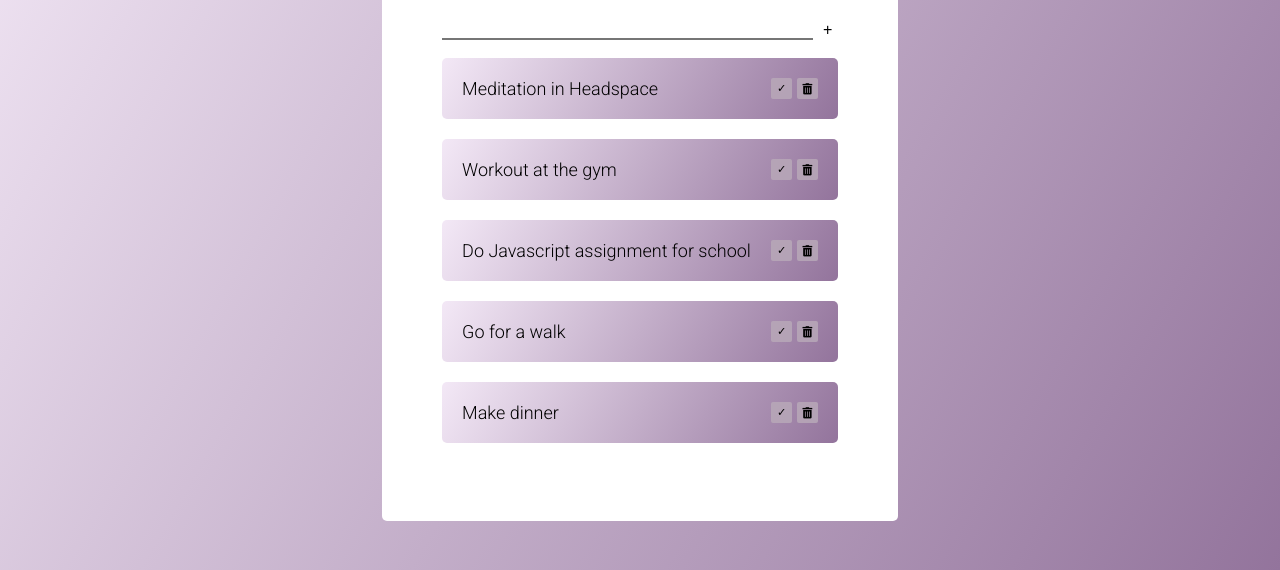
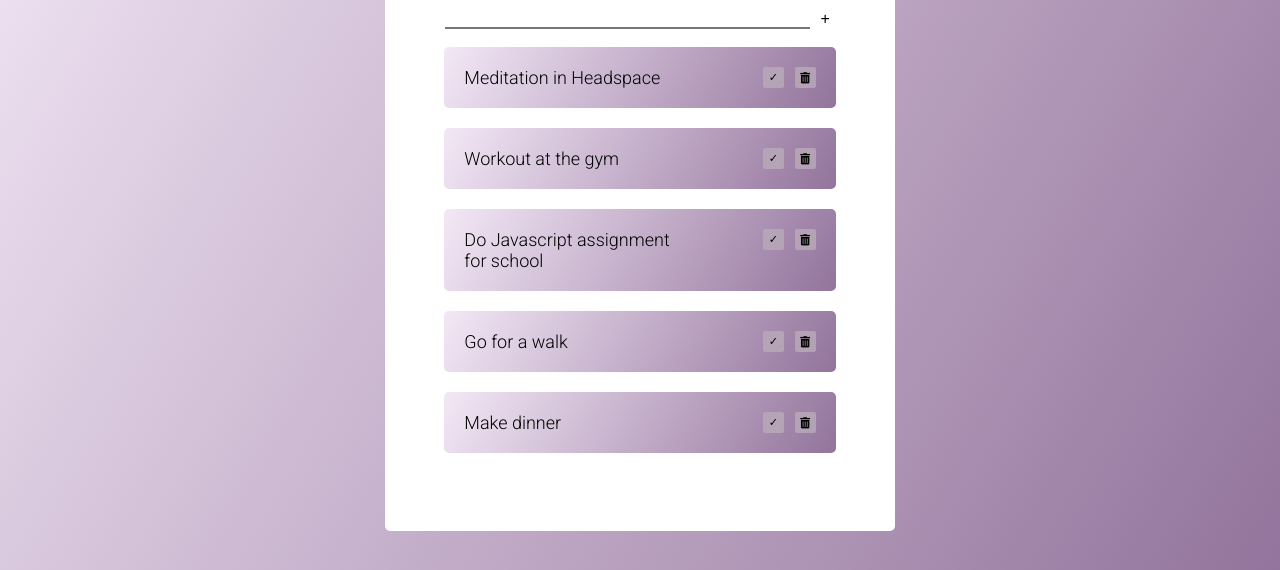
Before and after one commit to elinsjodin/JS_A1, a website: page index.html in a window 1280 px wide. Shown: the part 230-800 px from the top of the page. Drawn offline with Linux system fonts and the light colour scheme.

Commit message:
Implemented design for li:s

```diff
--- a/Javascript/main.js
+++ b/Javascript/main.js
@@ -101,10 +101,15 @@ function render() {
 
   for (let i = 0; i < tasks.length; i++) {
     let li = document.createElement("li");
-    li.innerHTML += tasks[i].task;
+    let litext = tasks[i].task;
     if (tasks[i].isFinished) {
       li.className = "completed";
     }
+
+    let span = document.createElement("span");
+    span.innerHTML = litext;
+    li.appendChild(span);
+
     ul.appendChild(li);
 
     let buttons = document.createElement("div");
--- a/Scss/main.scss
+++ b/Scss/main.scss
@@ -177,10 +177,13 @@ body {
         min-width: 90%;
       }
     }
+    span {
+      width: 60%;
+    }
     .buttons {
       display: flex;
       justify-content: space-between;
-      gap: 5px;
+      width: 15%;
       .checkbtn,
       .deletebtn {
         display: flex;
```
Also changed, not shown: css/main.css.
